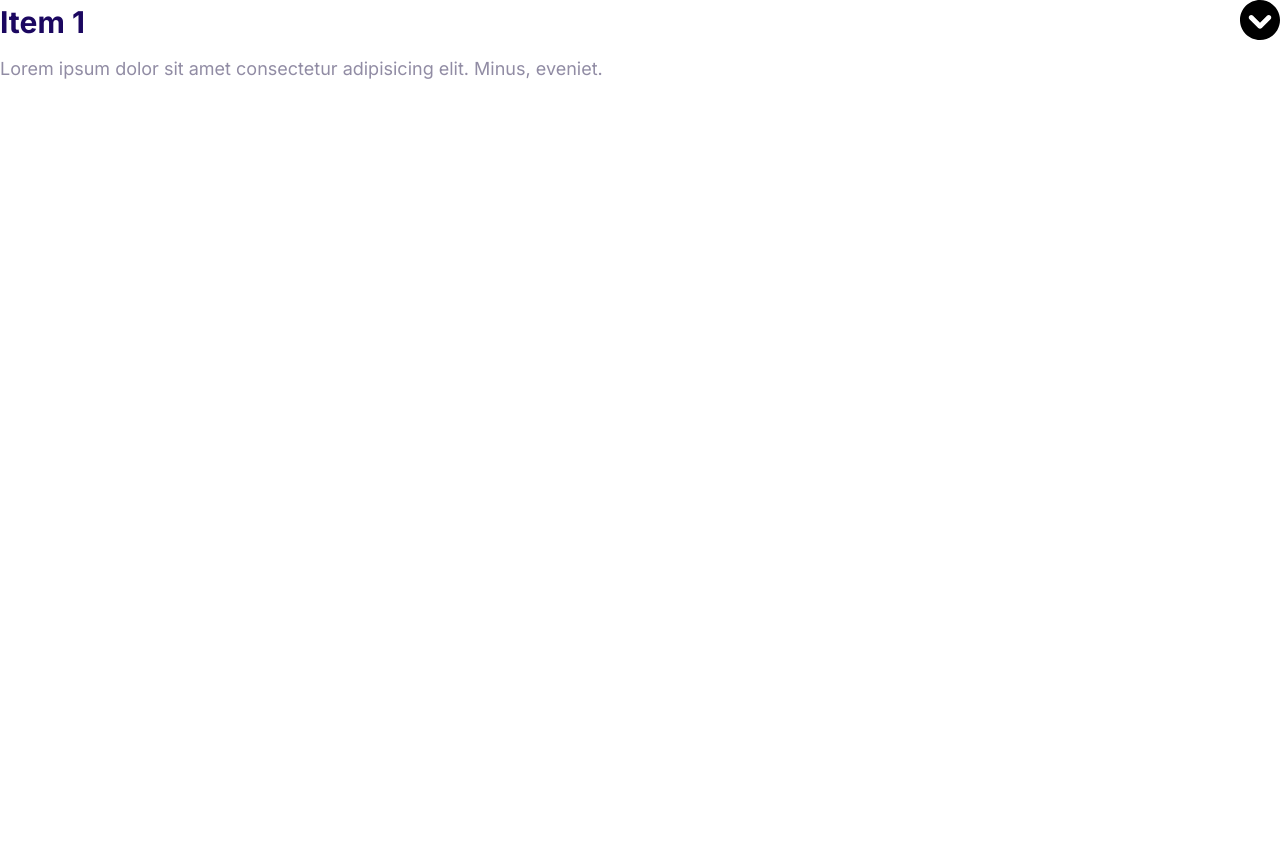
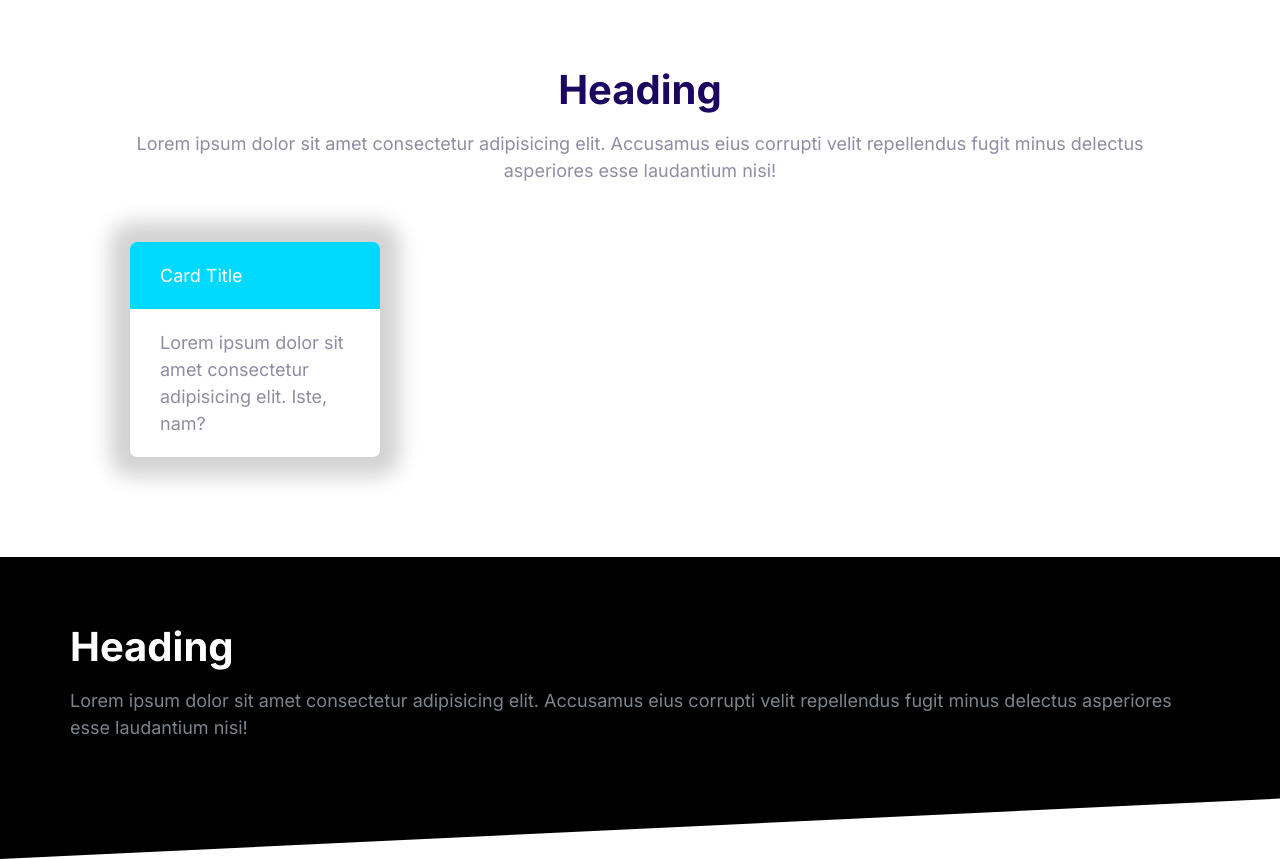
Before and after one commit to valen1965/MOSHIFY-project, a plain HTML site: page index.html in a window 1280 px wide. Before the commit the page ends 800 px from the top, so only its background shows below. Drawn offline with Linux system fonts and the light colour scheme.

Commit message:
Build Blocks component.

```diff
--- a/CSS/styles.css
+++ b/CSS/styles.css
@@ -614,3 +614,45 @@ FIXME:*/
   max-height: 100vh;
   opacity: 1;
 }
+
+/*  TODO:   Blocks   */
+.block {
+  --padding-vertical: 6rem; /* global variable for particular element and all its children*/
+  padding: var(--padding-vertical) 2rem;
+}
+
+.block__header {
+  text-align: center;
+}
+
+.block__heading {
+  margin-top: 0;
+}
+
+.block--dark {
+  background: #000;
+  color: #7b858b;
+}
+
+.block--dark .block__heading {
+  color: #fff;
+}
+
+.block--skewed-right {
+  padding-bottom: calc(var(--padding-vertical) + 4rem);
+  clip-path: polygon(
+    0% 0%,
+    100% 0%,
+    100% 100%,
+    0% 80%
+  ); /* expalantion x  y offset starting from top left corner */
+}
+.block--skewed-left {
+  padding-bottom: calc(var(--padding-vertical) + 4rem);
+  clip-path: polygon(0% 0%, 100% 0%, 100% 80%, 0% 100%);
+}
+
+.container {
+  max-width: 1140px;
+  margin: 0 auto;
+}
--- a/index.html
+++ b/index.html
@@ -18,17 +18,32 @@
     <title>Document</title>
 </head>
   <body>
-    <div class="collapsible collapsible--expanded">
-      <header class="collapsible__header">
-        <h2 class="collapsible__heading">Item 1</h2>
-          <svg class="icon icon--black collapsible__chevron">
-            <use xlink: href="images/sprite3.svg#chevron-down"></use>
-          </svg>
-       </header>
-      <div class="collapsible__content">
-        Lorem ipsum dolor sit amet consectetur adipisicing elit. Minus, eveniet.
+  <section class="block container">
+    <header class="block__header">
+      <h2 class="block__heading">Heading</h2>
+        <p>
+          Lorem ipsum dolor sit amet consectetur adipisicing elit. Accusamus eius corrupti velit repellendus fugit minus delectus asperiores esse laudantium nisi!
+        </p>
+    </header>
+      <div style="width: 30%; padding: 4rem;">
+        <div class="card card--secondary">
+          <header class="card__header">Card Title</header>
+          <div class="card__body">
+            Lorem ipsum dolor sit amet consectetur adipisicing elit. Iste, nam?
+          </div>
+        </div>
       </div>
-     </div>
-   <script src="js/main.js"></script>
+  </section>
+  <section class="block block--dark block--skewed-left">
+
+      <div class="container">
+        <h2 class="block__heading">Heading</h2>
+        <p>
+          Lorem ipsum dolor sit amet consectetur adipisicing elit. Accusamus eius corrupti velit repellendus fugit minus delectus asperiores esse laudantium nisi!
+        </p>
+      </div>
+
+  </section>
+    <script src="js/main.js"></script>
   <body>
 </html>
```
Also changed, not shown: components/card.html (added, +8 -0 lines), components/inpug-group.html (deleted, +0 -10 lines).
